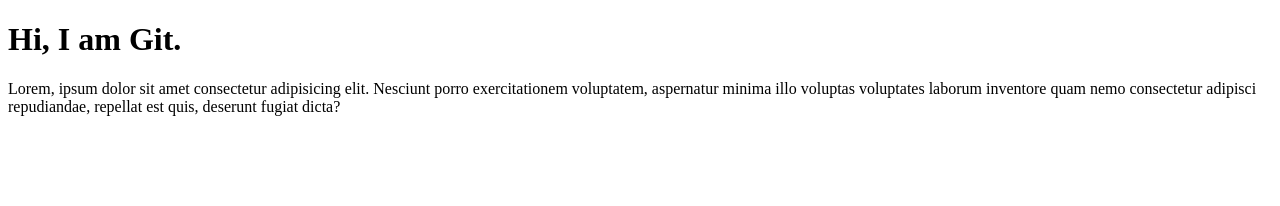
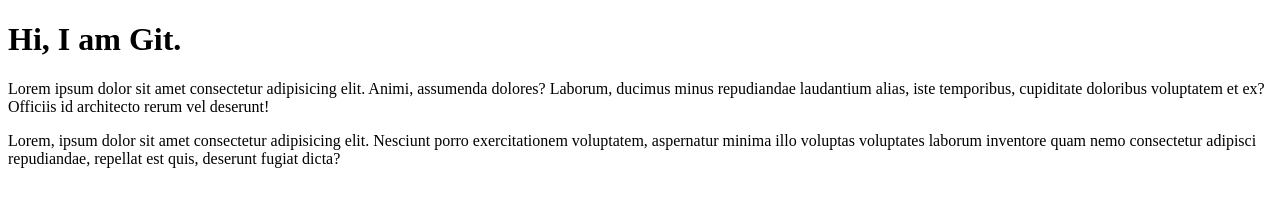
Before and after one commit to nayzawaungnza/Project, a plain HTML site: page index.html in a window 1280 px wide. Drawn offline with Linux system fonts and the light colour scheme.

Commit message:
view change file

```diff
--- a/index.html
+++ b/index.html
@@ -8,6 +8,7 @@
 </head>
 <body>
     <h1>Hi, I am Git.</h1>
+    <p>Lorem ipsum dolor sit amet consectetur adipisicing elit. Animi, assumenda dolores? Laborum, ducimus minus repudiandae laudantium alias, iste temporibus, cupiditate doloribus voluptatem et ex? Officiis id architecto rerum vel deserunt!</p>
     <footer>
         Lorem, ipsum dolor sit amet consectetur adipisicing elit. Nesciunt porro exercitationem voluptatem, aspernatur minima illo voluptas voluptates laborum inventore quam nemo consectetur adipisci repudiandae, repellat est quis, deserunt fugiat dicta?
     </footer>
```
